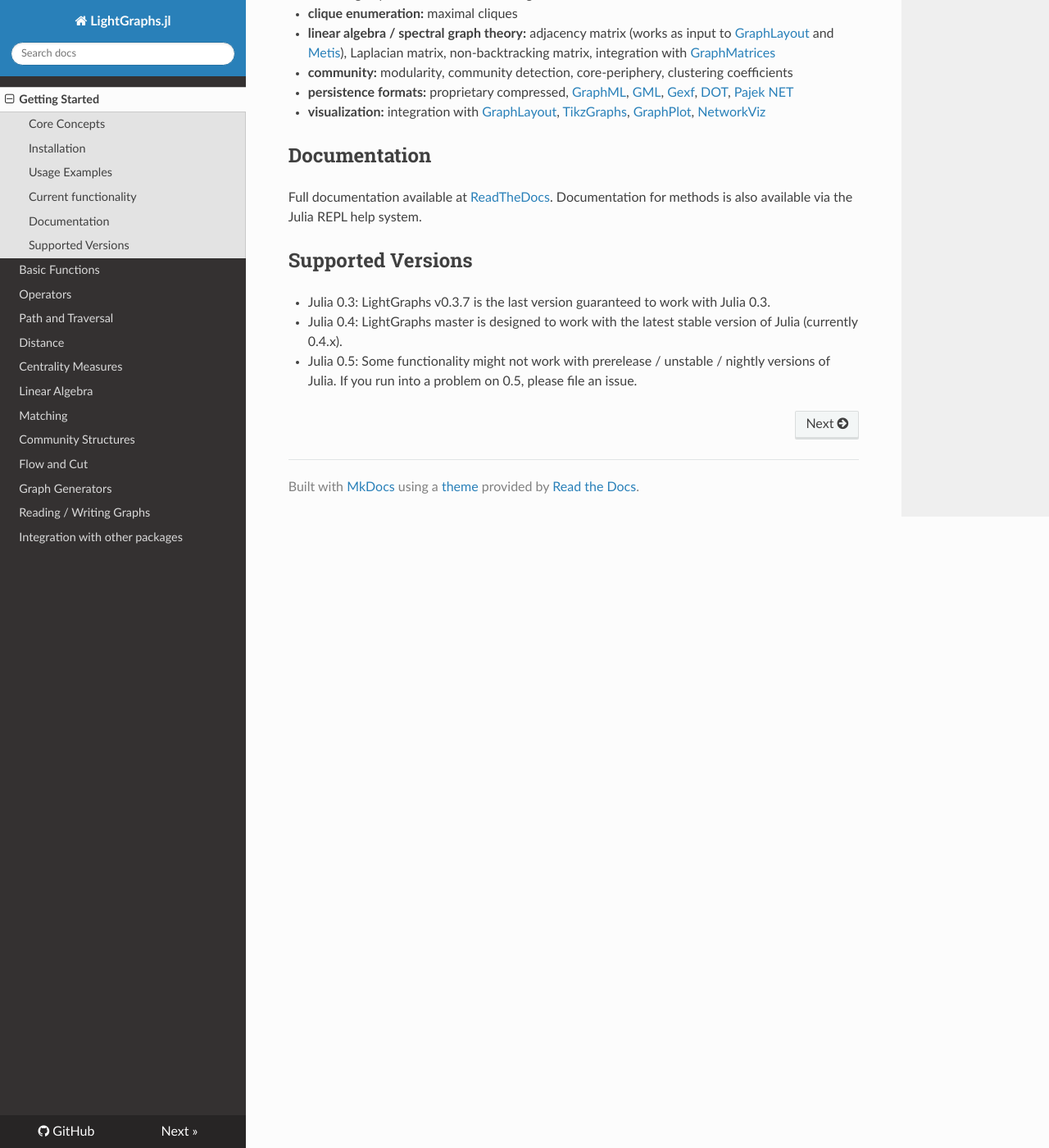
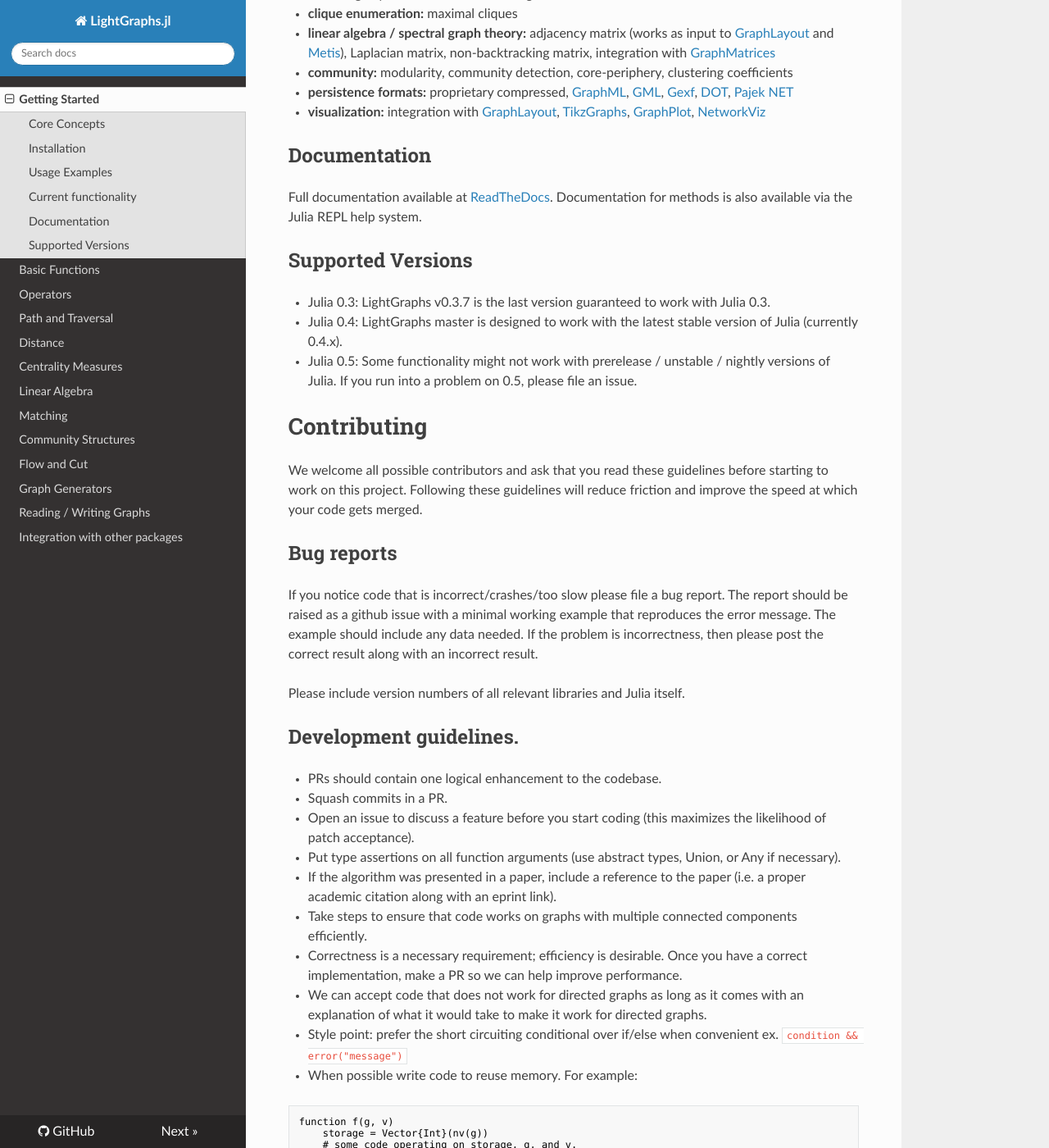
Before and after one commit to sbromberger/LightGraphs.jl, an MkDocs documentation site: the page built from doc/index.md, in a window 1280 px wide and 1400 px high, scrolled down 2681 px. Shown: the whole window at 82% size. Built offline with MkDocs 1.6.1, drawn with Linux system fonts in a browser that asks for light colours; nearby versions of some CDN libraries; old or Windows-style settings are respelled for this version of MkDocs; some of the changed text lies outside the part shown.

Commit message:
get docs ready for 0.54

````diff
--- a/doc/index.md
+++ b/doc/index.md
@@ -157,3 +157,51 @@ Documentation for methods is also available via the Julia REPL help system.
 * Julia 0.3: LightGraphs v0.3.7 is the last version guaranteed to work with Julia 0.3.
 * Julia 0.4: LightGraphs master is designed to work with the latest stable version of Julia (currently 0.4.x).
 * Julia 0.5: Some functionality might not work with prerelease / unstable / nightly versions of Julia. If you run into a problem on 0.5, please file an issue.
+
+# Contributing
+
+We welcome all possible contributors and ask that you read these guidelines before starting to work on this project. Following these guidelines will reduce friction and improve the speed at which your code gets merged.
+
+## Bug reports
+If you notice code that is incorrect/crashes/too slow please file a bug report. The report should be raised as a github issue with a minimal working example that reproduces the error message. The example should include any data needed. If the problem is incorrectness, then please post the correct result along with an incorrect result.
+
+Please include version numbers of all relevant libraries and Julia itself.
+
+## Development guidelines.
+
+- PRs should contain one logical enhancement to the codebase.
+- Squash commits in a PR.
+- Open an issue to discuss a feature before you start coding (this maximizes the likelihood of patch acceptance).
+- Put type assertions on all function arguments (use abstract types, Union, or Any if necessary).
+- If the algorithm was presented in a paper, include a reference to the paper (i.e. a proper academic citation along with an eprint link).
+- Take steps to ensure that code works on graphs with multiple connected components efficiently.
+- Correctness is a necessary requirement; efficiency is desirable. Once you have a correct implementation, make a PR so we can help improve performance.
+- We can accept code that does not work for directed graphs as long as it comes with an explanation of what it would take to make it work for directed graphs.
+- Style point: prefer the short circuiting conditional over if/else when convenient ex. `condition && error("message")`
+- When possible write code to reuse memory. For example:
+```julia
+function f(g, v)
+    storage = Vector{Int}(nv(g))
+    # some code operating on storage, g, and v.
+    for i in 1:nv(g)
+        storage[i] = v-i
+    end
+    return sum(storage)
+end
+```
+should be rewritten as two functions
+```julia
+function f(g::SimpleGraph, v::Integer)
+    storage = Vector{Int}(nv(g))
+    return inner!(storage, g, v)
+end
+
+function inner!(storage::AbstractArray{Int,1}, g::SimpleGraph, v::Integer)
+    # some code operating on storage, g, and v.
+    for i in 1:nv(g)
+        storage[i] = v-i
+    end
+    return sum(storage)
+end
+```
+This allows us to reuse the memory and improve performance.
````
Also changed, not shown: doc/basicmeasures.md (+3 -1 lines).
